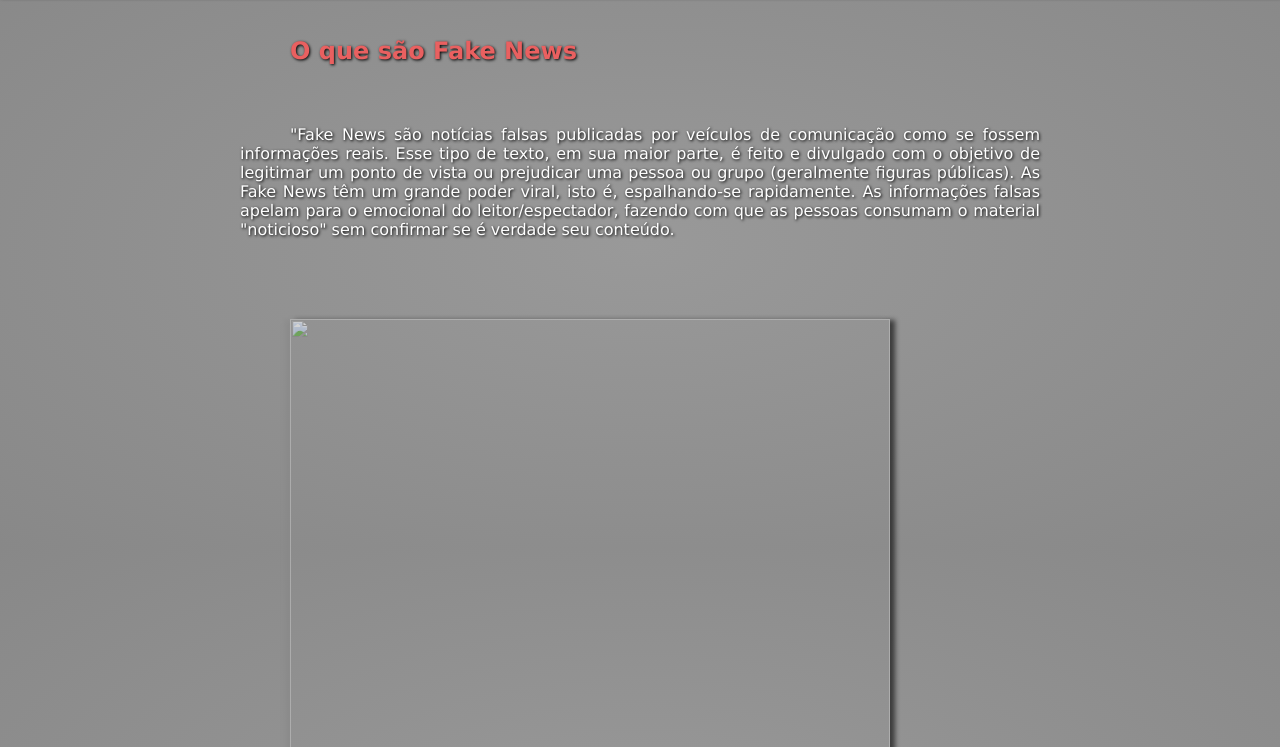
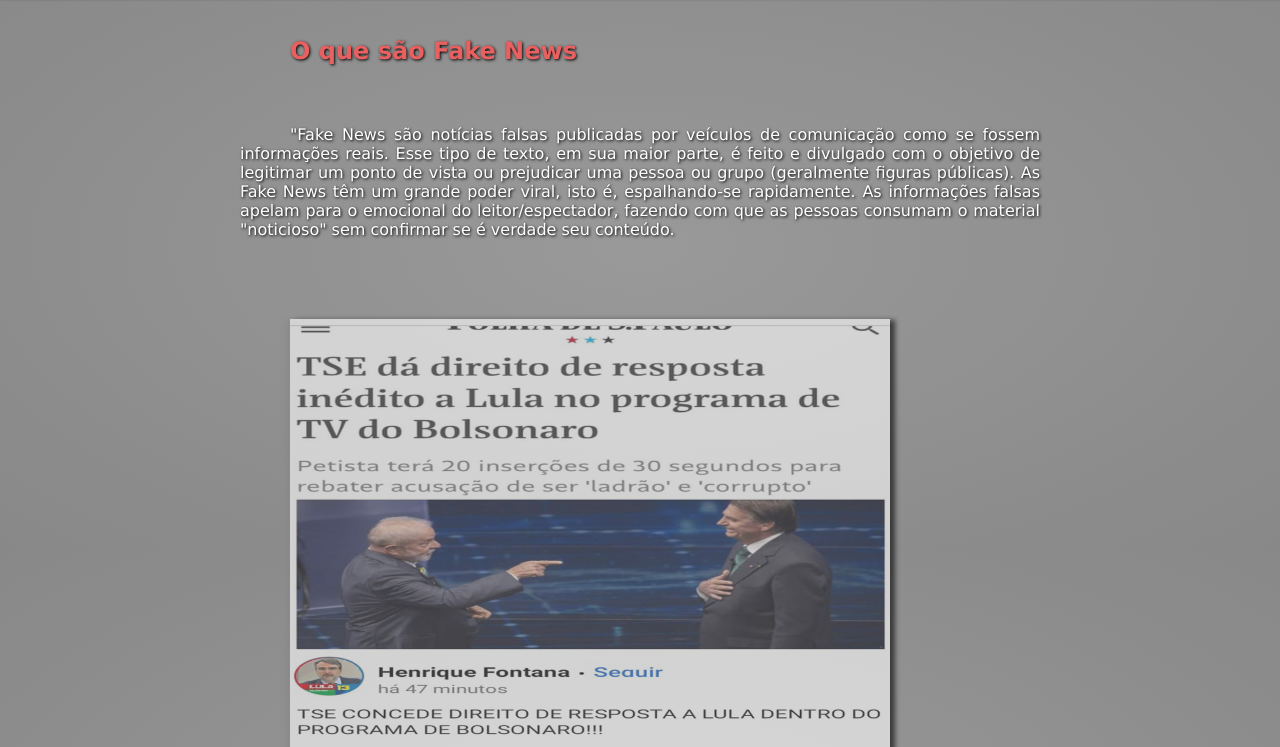
Before and after one commit to loewenstein04/Fake-News, a plain HTML site: page sobre.html in a window 1280 px wide. Shown: the part 53-800 px from the top of the page. Drawn offline with Linux system fonts and the light colour scheme.

Commit message:
Update sobre.html

```diff
--- a/sobre.html
+++ b/sobre.html
@@ -34,7 +34,7 @@
         </p>
 
 
-        <img src="img1.jpeg" alt="">
+        <img src="imgsobre1.jpeg" alt="">
 
 
         <p>O poder de persuasão das Fake News é maior em populações com menor escolaridade e que dependem das rades sociais para obter informações.
```
